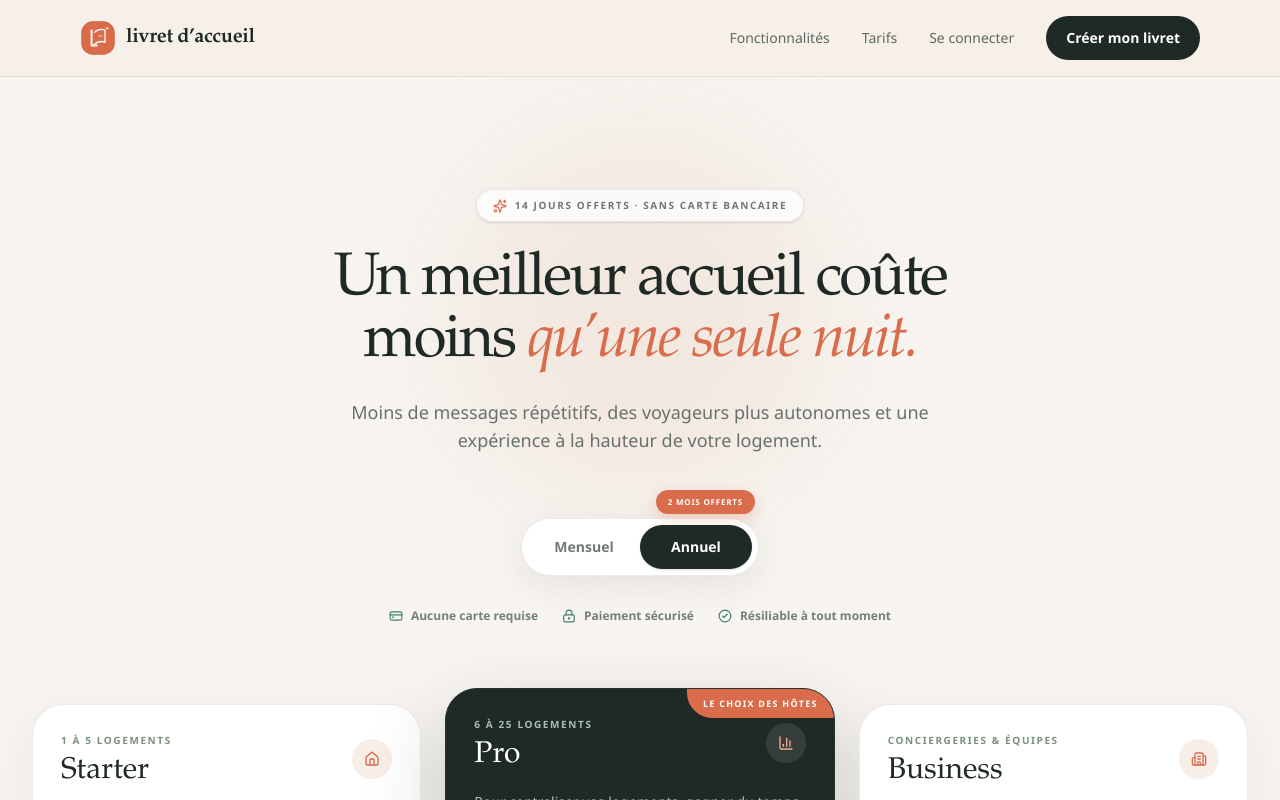
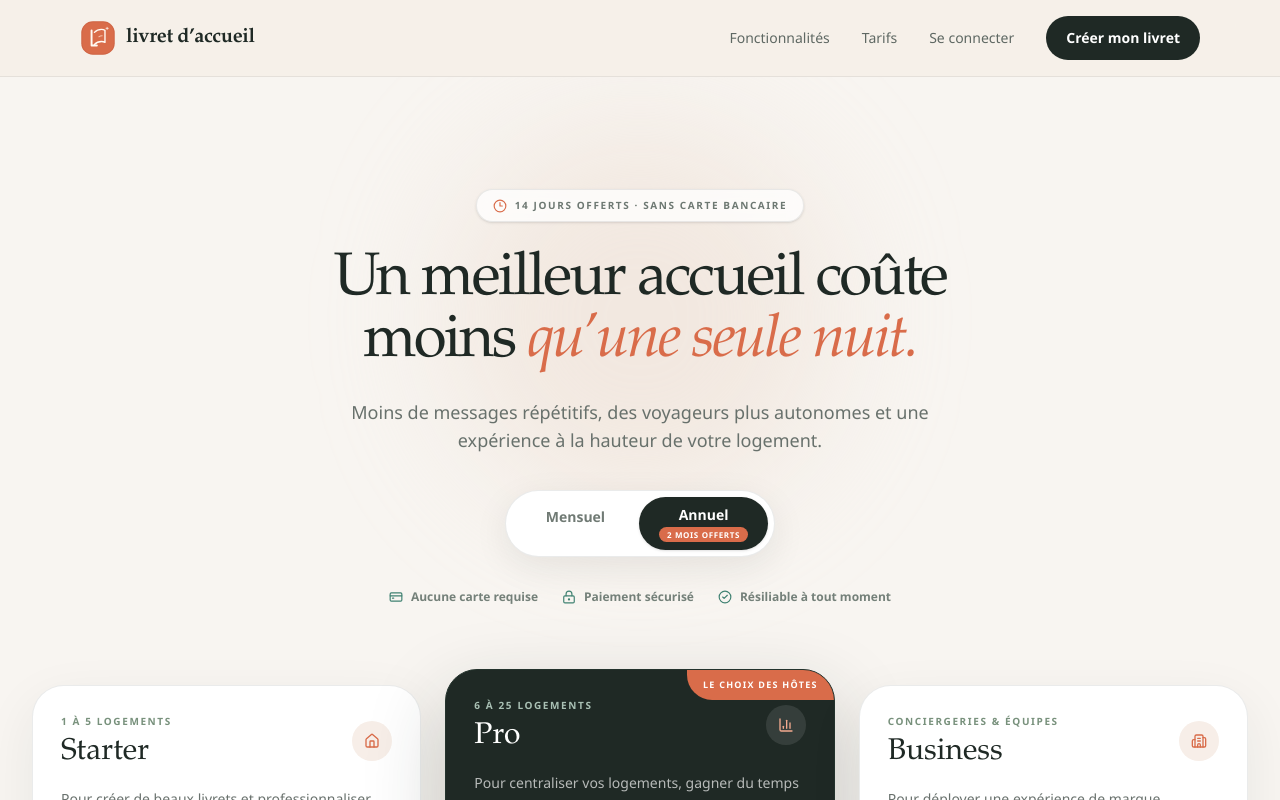
Before and after one commit to adellkl/Livret-airbnb, a Next.js app: page /tarifs in a window 1280 px wide. Shown: the top 800 px of the page. Built offline with nearby package versions, Linux system fonts and the light colour scheme.

Commit message:
Refine pricing badge and contextual icons

```diff
--- a/src/app/(auth)/connexion/page.tsx
+++ b/src/app/(auth)/connexion/page.tsx
@@ -3,7 +3,7 @@
 import { type FormEvent, useState } from 'react';
 import Link from 'next/link';
 import { useRouter } from 'next/navigation';
-import { ArrowLeft, ArrowRight, Check, Eye, EyeOff, Mail, Shield, Sparkles } from 'lucide-react';
+import { ArrowLeft, ArrowRight, Check, Eye, EyeOff, LayoutDashboard, Mail, Shield } from 'lucide-react';
 import { ROUTES } from '@/config/routes';
 import { firebaseAuth, firebaseAuthReady, firestore } from '@/lib/firebase/client';
 import { doc, getDoc } from 'firebase/firestore';
@@ -74,7 +74,7 @@ export default function LoginPage() {
         <div className="mb-6 flex items-start justify-between gap-4">
           <div>
             <div className="mb-3 flex w-fit items-center gap-2 text-[10px] font-bold uppercase tracking-[0.16em] text-[#d96c4a]">
-              <Sparkles className="h-3.5 w-3.5" /> Votre espace hôte
+              <LayoutDashboard className="h-3.5 w-3.5" /> Votre espace hôte
             </div>
             <h2 className="font-serif text-[clamp(2.25rem,7vw,3.15rem)] leading-none tracking-[-0.04em] text-[#1f2925]">Bon retour.</h2>
             <p className="mt-2 text-sm text-[#737b77]">Retrouvez vos livrets en quelques secondes.</p>
--- a/src/app/(marketing)/page.tsx
+++ b/src/app/(marketing)/page.tsx
@@ -1,8 +1,8 @@
 import Image from 'next/image';
 import Link from 'next/link';
 import {
-  ArrowRight, BarChart3, Check, ChevronRight, Clock3, Globe2, KeyRound,
-  MapPin, MessageCircleMore, QrCode, ShieldCheck, Sparkles, Star,
+  ArrowRight, BarChart3, BookOpen, Check, ChevronRight, Clock3, Globe2, KeyRound,
+  MapPin, MessageCircleMore, QrCode, ShieldCheck, Star,
   UtensilsCrossed, Wifi,
 } from 'lucide-react';
 import { ROUTES } from '@/config/routes';
@@ -100,7 +100,7 @@ export default function HomePage() {
         <div className="mx-auto grid min-h-[720px] max-w-[1440px] items-center gap-12 px-5 pb-20 pt-14 sm:px-8 lg:grid-cols-[.88fr_1.12fr] lg:px-12 lg:pb-24 lg:pt-16 xl:px-20">
           <div className="relative z-10 max-w-[650px]">
             <div className="mb-7 inline-flex items-center gap-2 rounded-full border border-[#1f2925]/10 bg-white/70 px-4 py-2 text-xs font-bold uppercase tracking-[0.16em] text-[#516358]">
-              <Sparkles className="h-3.5 w-3.5 text-[#d96c4a]" /> L’attention qui change tout
+              <BookOpen className="h-3.5 w-3.5 text-[#d96c4a]" /> L’attention qui change tout
             </div>
             <h1 className="type-hero max-w-[720px] text-balance font-serif leading-[.94] tracking-[-0.045em] text-[#1f2925]">
               Un accueil mémorable, <span className="italic text-[#d96c4a]">avant même</span> l’arrivée.
--- a/src/app/(marketing)/tarifs/page.tsx
+++ b/src/app/(marketing)/tarifs/page.tsx
@@ -14,7 +14,6 @@ import {
   Home,
   LockKeyhole,
   ShieldCheck,
-  Sparkles,
   X,
   Zap,
 } from 'lucide-react';
@@ -155,7 +154,7 @@ export default function PricingPage() {
         <div className="relative mx-auto max-w-[1240px]">
           <div className="mx-auto max-w-4xl text-center">
             <div className="inline-flex items-center gap-2 rounded-full border border-[#1f2925]/9 bg-white/75 px-4 py-2 text-[10px] font-bold uppercase tracking-[0.16em] text-[#6d7872] shadow-sm backdrop-blur">
-              <Sparkles className="h-3.5 w-3.5 text-[#d96c4a]" />
+              <Clock3 className="h-3.5 w-3.5 text-[#d96c4a]" />
               14 jours offerts · Sans carte bancaire
             </div>
             <h1 className="type-section mt-7 text-balance font-serif leading-[1.03] tracking-[-0.04em] text-[#1f2925] sm:text-[4.4rem]">
@@ -170,34 +169,33 @@ export default function PricingPage() {
             </p>
 
             <div className="mt-9 flex justify-center">
-              <div className="relative pt-7">
-                <span className="absolute right-1 top-0 rounded-full bg-[#d96c4a] px-3 py-1.5 text-[8px] font-bold uppercase tracking-[0.1em] text-white shadow-[0_5px_14px_rgba(217,108,74,.28)]">
-                  2 mois offerts
-                </span>
+              <div>
               <div className="inline-flex rounded-full border border-[#1f2925]/9 bg-white p-1.5 shadow-[0_10px_35px_rgba(31,41,37,.08)]">
                 <button
                   type="button"
                   onClick={() => setIsAnnual(false)}
                   aria-pressed={!isAnnual}
-                  className={`relative z-10 min-w-28 rounded-full px-5 py-3 text-sm font-bold transition ${
+                  className={`relative z-10 flex min-w-28 flex-col items-center justify-center rounded-full px-5 py-2 text-sm font-bold transition ${
                     !isAnnual
                       ? 'bg-[#1f2925] text-white shadow-sm'
                       : 'text-[#707a74]'
                   }`}
                 >
-                  Mensuel
+                  <span className="leading-5">Mensuel</span>
+                  <span className="mt-0.5 text-[8px] font-bold uppercase tracking-[0.08em] opacity-0">Avantage annuel</span>
                 </button>
                 <button
                   type="button"
                   onClick={() => setIsAnnual(true)}
                   aria-pressed={isAnnual}
-                  className={`relative z-10 min-w-28 rounded-full px-5 py-3 text-sm font-bold transition ${
+                  className={`relative z-10 flex min-w-32 flex-col items-center justify-center rounded-full px-5 py-2 text-sm font-bold transition ${
                     isAnnual
                       ? 'bg-[#1f2925] text-white shadow-sm'
                       : 'text-[#707a74]'
                   }`}
                 >
-                  Annuel
+                  <span className="leading-5">Annuel</span>
+                  <span className={`mt-0.5 rounded-full px-2 py-0.5 text-[8px] font-bold uppercase tracking-[0.08em] ${isAnnual ? 'bg-[#d96c4a] text-white' : 'bg-[#f5e4db] text-[#c85f40]'}`}>2 mois offerts</span>
                 </button>
               </div>
               </div>
--- a/src/app/guide/[secureToken]/page.tsx
+++ b/src/app/guide/[secureToken]/page.tsx
@@ -22,7 +22,6 @@ import {
   Play,
   ShieldCheck,
   Smartphone,
-  Sparkles,
   Star,
   Thermometer,
   Send,
@@ -123,7 +122,7 @@ const fallbackEquipmentCards = [
   {
     title: 'Lave-linge',
     subtitle: 'Programme rapide',
-    icon: Sparkles,
+    icon: Wind,
     description:
       'Le lave-linge est installé dans le placard de la salle de bain. Une dose de lessive est à votre disposition.',
     steps: ['Chargez le linge', 'Ajoutez une dose', 'Choisissez le programme 30 min'],
@@ -1328,7 +1327,7 @@ export default function PublicBookletPage() {
           <section className="px-5 py-8">
             <div className="rounded-[2rem] bg-[#f3eee8] p-7 text-center">
               <div className="mx-auto flex h-12 w-12 items-center justify-center rounded-full bg-white text-[#d9694d] shadow-sm">
-                <Sparkles size={21} />
+                <MessageCircle size={21} />
               </div>
               <h2 className="mt-4 text-2xl font-semibold">Vous aimez votre séjour ?</h2>
               <p className="mx-auto mt-2 max-w-xs text-sm leading-6 text-[#6f7c84]">
--- a/src/app/proprietaire/logements/page.tsx
+++ b/src/app/proprietaire/logements/page.tsx
@@ -27,7 +27,6 @@ import {
   MapPin,
   Plus,
   Search,
-  Sparkles,
   Users,
   X,
 } from 'lucide-react';
@@ -273,7 +272,7 @@ export default function PropertiesPage() {
           <section className="mt-8 grid gap-5 lg:grid-cols-2">
             <div className="rounded-[1.6rem] border border-[#e4ddd6] bg-white p-6">
               <span className="flex h-10 w-10 items-center justify-center rounded-xl bg-[#f8e7df] text-[#d85b24]">
-                <Sparkles size={19} />
+                <BookOpen size={19} />
               </span>
               <h3 className="mt-4 text-lg font-semibold">
                 Commencez par l’essentiel
--- a/src/app/proprietaire/tableau-de-bord/page.tsx
+++ b/src/app/proprietaire/tableau-de-bord/page.tsx
@@ -23,8 +23,7 @@ import {
   FileText,
   Share2,
   Users,
-  ArrowRight,
-  Sparkles
+  ArrowRight
 } from 'lucide-react';
 
 export default function OwnerDashboard() {
@@ -163,7 +162,7 @@ export default function OwnerDashboard() {
             <div className="absolute bottom-0 right-1/3 h-32 w-32 rounded-full bg-[#8eb8aa]/20 blur-2xl" />
             <div className="relative flex flex-col gap-6 lg:flex-row lg:items-end lg:justify-between">
               <div className="max-w-2xl">
-                <p className="flex items-center gap-2 text-[10px] font-bold uppercase tracking-[.18em] text-[#f3a181]"><Sparkles size={13} /> Votre espace hôte</p>
+                <p className="flex items-center gap-2 text-[10px] font-bold uppercase tracking-[.18em] text-[#f3a181]"><Home size={13} /> Votre espace hôte</p>
                 <h2 className="mt-3 text-3xl font-semibold tracking-[-.05em] sm:text-4xl">{properties.length ? 'Votre accueil prend vie.' : 'Prêt à créer une belle arrivée ?'}</h2>
                 <p className="mt-3 max-w-xl text-sm leading-6 text-white/65">{properties.length ? 'Gardez un œil sur vos livrets et partagez des informations utiles à chaque voyageur.' : 'Commencez par votre premier logement : son guide d’accueil sera prêt en quelques minutes.'}</p>
               </div>
--- a/src/components/auth/AuthShell.tsx
+++ b/src/components/auth/AuthShell.tsx
@@ -1,6 +1,6 @@
 import Image from 'next/image';
 import Link from 'next/link';
-import { Check, Sparkles } from 'lucide-react';
+import { Check, HeartHandshake } from 'lucide-react';
 import { ROUTES } from '@/config/routes';
 
 interface AuthShellProps {
@@ -46,7 +46,7 @@ export default function AuthShell({ children, mode }: AuthShellProps) {
 
             <div className="max-w-[590px] text-white">
               <div className="mb-6 flex w-fit items-center gap-2 rounded-full border border-white/15 bg-white/10 px-4 py-2 text-[10px] font-bold uppercase tracking-[0.19em] text-white/80 backdrop-blur-md">
-                <Sparkles className="h-3.5 w-3.5 text-[#efad82]" />
+                <HeartHandshake className="h-3.5 w-3.5 text-[#efad82]" />
                 Pensé pour les hôtes attentionnés
               </div>
               <h1 className="text-balance font-serif text-[clamp(3.2rem,5.1vw,5.4rem)] leading-[.94] tracking-[-0.045em]">
--- a/src/components/marketing/AnimatedGuestJourney.tsx
+++ b/src/components/marketing/AnimatedGuestJourney.tsx
@@ -26,7 +26,6 @@ import {
   MonitorCog,
   Send,
   ShieldCheck,
-  Sparkles,
   Star,
   Thermometer,
   Users,
@@ -896,7 +895,7 @@ export default function AnimatedGuestJourney() {
       <div className="mx-auto max-w-[1280px]">
         <div className="mx-auto max-w-4xl text-center">
           <div className="inline-flex items-center gap-2 rounded-full border border-[#1f2925]/9 bg-[#f8f3ec] px-4 py-2 text-[10px] font-bold uppercase tracking-[0.17em] text-[#6e7c73]">
-            <Sparkles className="h-3.5 w-3.5 text-[#d96c4a]" />
+            <BookOpen className="h-3.5 w-3.5 text-[#d96c4a]" />
             Démonstration voyageur
           </div>
           <h2
--- a/src/components/marketing/DesktopHeroBanner.tsx
+++ b/src/components/marketing/DesktopHeroBanner.tsx
@@ -3,10 +3,10 @@ import Link from 'next/link';
 import {
   ArrowRight,
   Check,
+  HeartHandshake,
   KeyRound,
   MapPin,
   MessageCircleMore,
-  Sparkles,
   Star,
   UtensilsCrossed,
   Wifi,
@@ -91,7 +91,7 @@ export default function DesktopHeroBanner() {
       <div className="mx-auto grid min-h-[760px] max-w-[1440px] grid-cols-[.9fr_1.1fr] items-center gap-14 px-12 pb-20 pt-14 xl:px-20">
         <div className="relative z-10 max-w-[650px]">
           <div className="mb-7 inline-flex items-center gap-2 rounded-full border border-[#1f2925]/10 bg-white/65 px-4 py-2 text-xs font-bold uppercase tracking-[0.16em] text-[#516358]">
-            <Sparkles className="h-3.5 w-3.5 text-[#d96c4a]" />
+            <HeartHandshake className="h-3.5 w-3.5 text-[#d96c4a]" />
             L’attention qui change tout
           </div>
 
--- a/src/components/marketing/PricingCard.tsx
+++ b/src/components/marketing/PricingCard.tsx
@@ -1,5 +1,5 @@
 import Link from 'next/link';
-import { ArrowRight, Check, Sparkles } from 'lucide-react';
+import { ArrowRight, Check, type LucideIcon } from 'lucide-react';
 
 interface PricingCardProps {
   title: string;
@@ -13,7 +13,7 @@ interface PricingCardProps {
   popular?: boolean;
   ctaText: string;
   ctaHref: string;
-  icon: typeof Sparkles;
+  icon: LucideIcon;
 }
 
 export default function PricingCard({
--- a/src/components/subscription/ProFeatureGate.tsx
+++ b/src/components/subscription/ProFeatureGate.tsx
@@ -1,7 +1,7 @@
 'use client';
 
 import Link from 'next/link';
-import { LockKeyhole, Sparkles } from 'lucide-react';
+import { Crown, LockKeyhole } from 'lucide-react';
 import { ROUTES } from '@/config/routes';
 import { useSubscription } from '@/hooks/useSubscription';
 
@@ -19,7 +19,7 @@ export default function ProFeatureGate({ title, description, children }: ProFeat
     <section className="flex min-h-72 items-center justify-center rounded-[2rem] border border-[#ead9ce] bg-[linear-gradient(135deg,#fff_0%,#fbf2eb_100%)] p-7 text-center shadow-[0_16px_38px_rgba(61,44,31,.06)]">
       <div className="max-w-md">
         <span className="mx-auto flex h-12 w-12 items-center justify-center rounded-2xl bg-[#f6e5db] text-[#d85b24]"><LockKeyhole size={21} /></span>
-        <p className="mt-5 flex items-center justify-center gap-1.5 text-[10px] font-bold uppercase tracking-[0.14em] text-[#d85b24]"><Sparkles size={13} /> Disponible avec Pro</p>
+        <p className="mt-5 flex items-center justify-center gap-1.5 text-[10px] font-bold uppercase tracking-[0.14em] text-[#d85b24]"><Crown size={13} /> Disponible avec Pro</p>
         <h2 className="mt-2 text-2xl font-semibold text-[#24292c]">{title}</h2>
         <p className="mt-3 text-sm leading-6 text-[#77736f]">{description}</p>
         <Link href={ROUTES.PRICING} className="mt-6 inline-flex rounded-xl bg-[#17232c] px-4 py-2.5 text-sm font-semibold text-white transition hover:bg-[#293d46]">Découvrir Pro</Link>
```
Also changed, not shown: src/app/proprietaire/logements/nouveau/page.tsx (+3 -4 lines).
